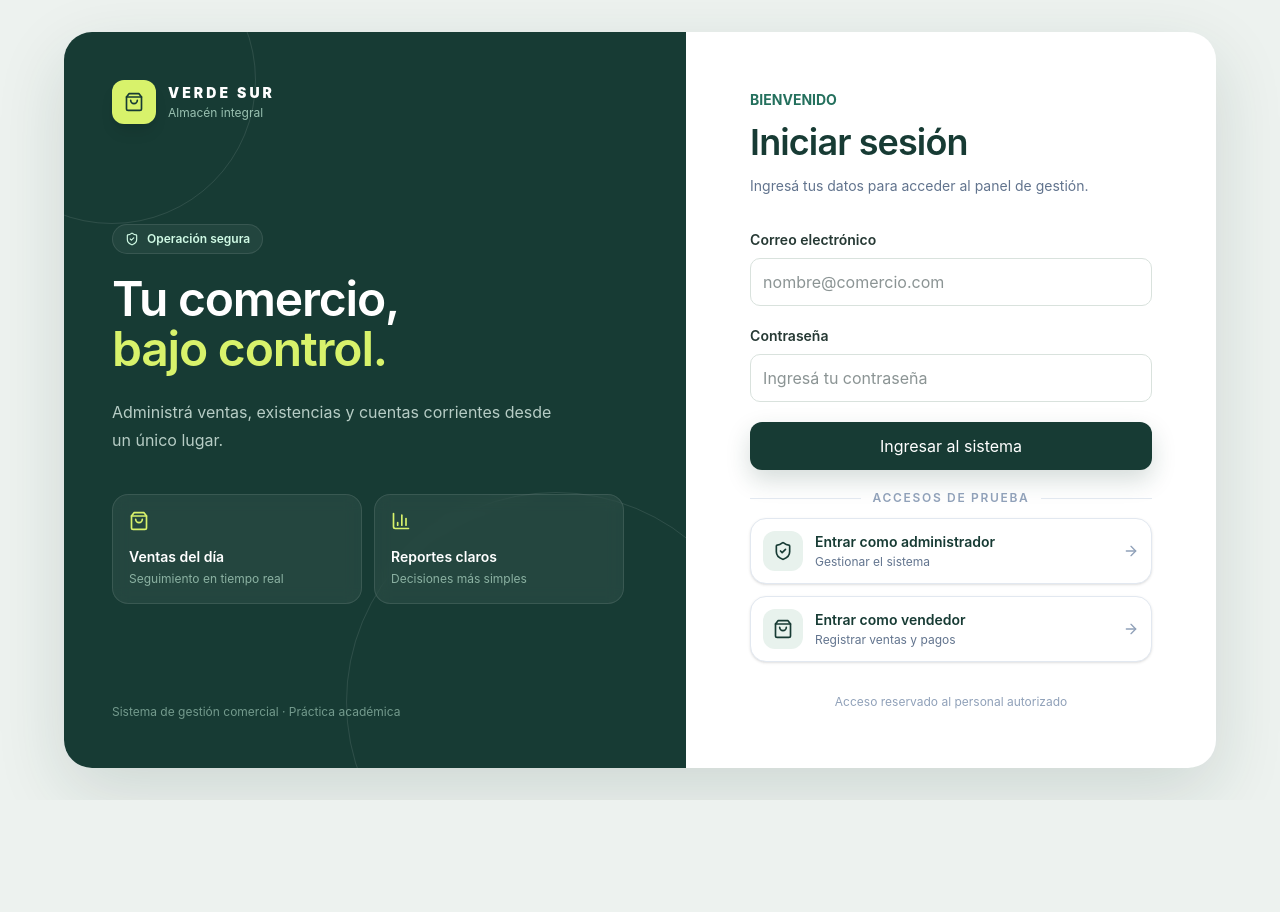
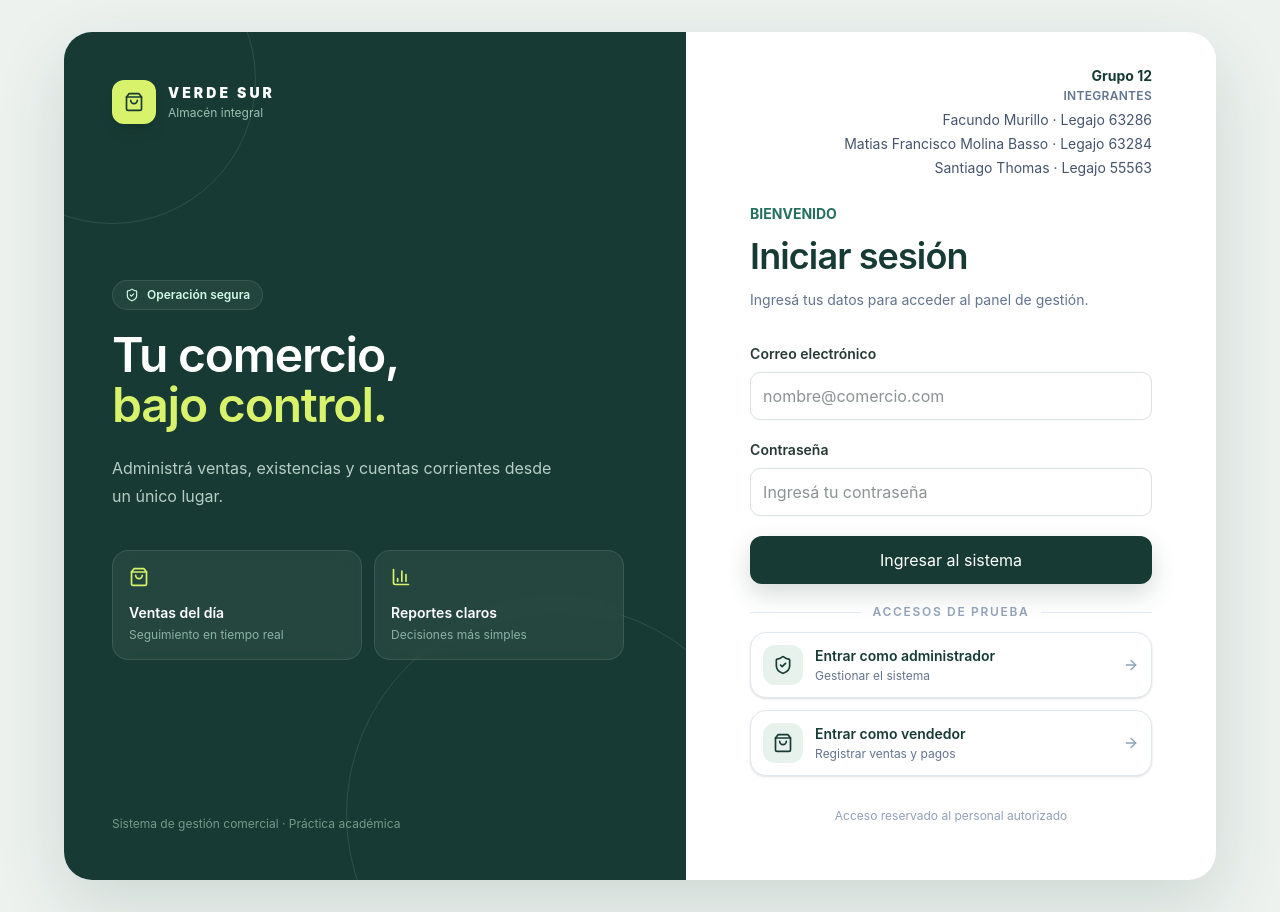
Before and after one commit to matiasmol21/2DO-Parcial-Programacion-IV, a Next.js app: page /login in a window 1280 px wide. Before the commit the page ends 800 px from the top, so only its background shows below. Built offline with nearby package versions, Linux system fonts and the light colour scheme.

Commit message:
Show group members on login

```diff
--- a/app/login/page.tsx
+++ b/app/login/page.tsx
@@ -104,8 +104,22 @@ export default function Login() {
           </p>
         </section>
 
-        <section className="flex items-center justify-center px-5 py-10 sm:px-12 lg:px-16">
-          <div className="w-full max-w-md">
+        <section className="flex flex-col items-center px-5 py-6 sm:px-12 lg:px-16 lg:py-8">
+          <aside
+            aria-label="Integrantes del grupo"
+            className="w-full max-w-md text-right text-sm leading-6 text-slate-600"
+          >
+            <p className="font-bold text-[#173b34]">Grupo 12</p>
+            <p className="text-xs font-semibold uppercase tracking-wide text-slate-500">
+              Integrantes
+            </p>
+            <ul className="mt-1">
+              <li>Facundo Murillo · Legajo 63286</li>
+              <li>Matias Francisco Molina Basso · Legajo 63284</li>
+              <li>Santiago Thomas · Legajo 55563</li>
+            </ul>
+          </aside>
+          <div className="my-auto w-full max-w-md py-6">
             <div className="mb-10 flex items-center gap-3 lg:hidden">
               <div className="grid h-10 w-10 place-items-center rounded-xl bg-[#173b34] text-[#d8f26b]">
                 <ShoppingBag className="h-5 w-5" />
```
